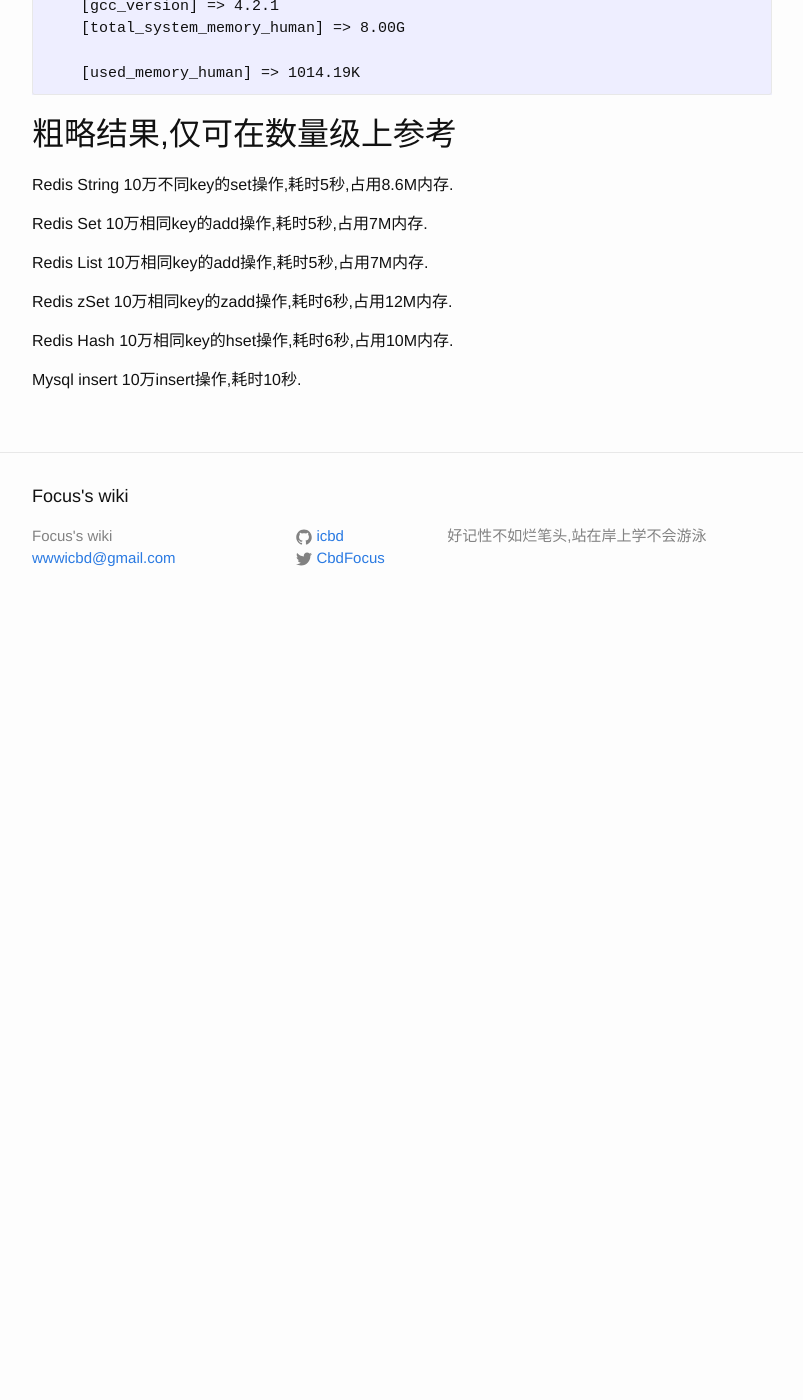
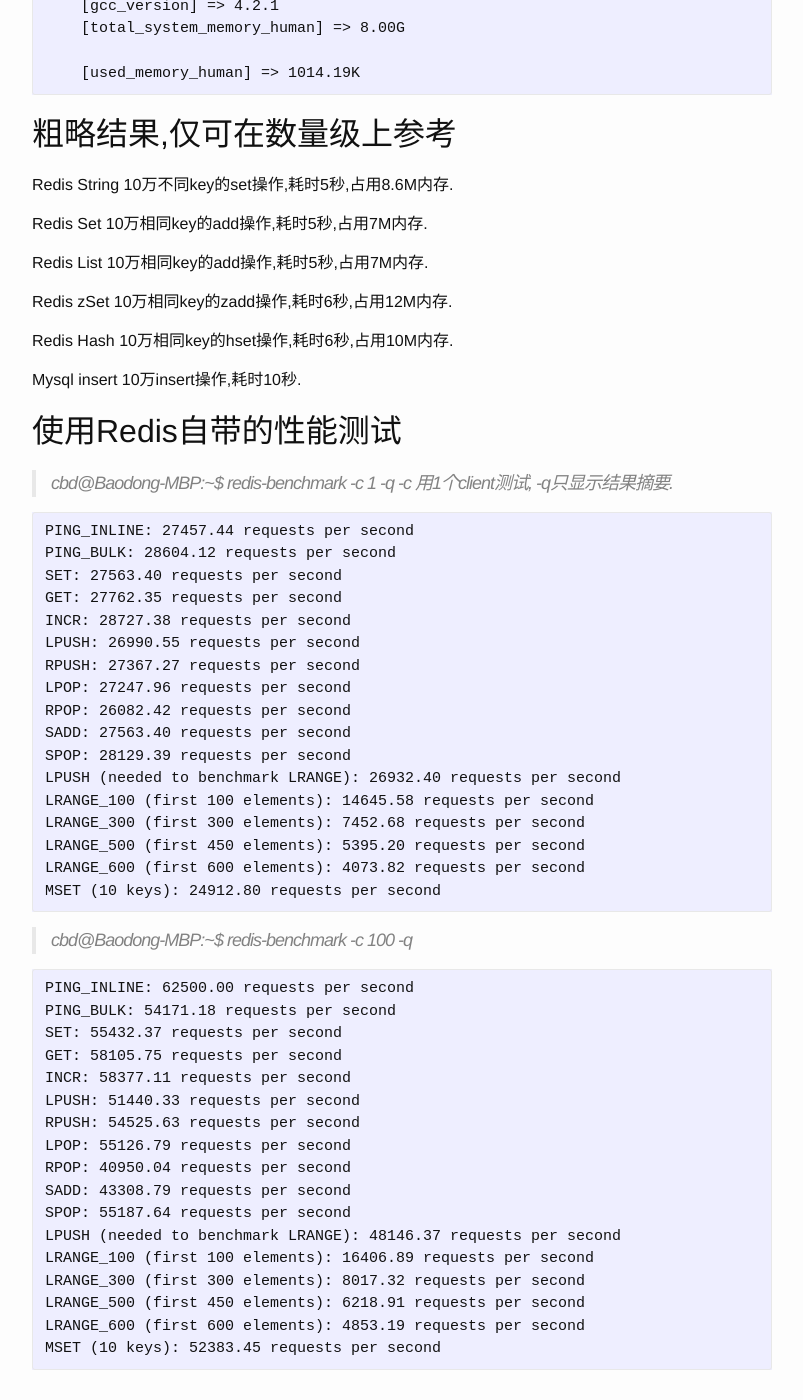
Before and after one commit to icbd/wiki, a Jekyll site: the page built from _posts/2016-12-11-redis-consume.md, in a window 1280 px wide and 1400 px high, scrolled down 371 px. Shown: the whole window, without its empty margins (238-1041 px from the left). Built offline with Jekyll 4.4.1, drawn with Linux system fonts in a browser that asks for light colours; comment, search, counter and statistics services are not loaded; before the commit the page ends 1001 px from its top, so only the background shows below that.

Commit message:
redis-benchmark

````diff
--- a/_posts/2016-12-11-redis-consume.md
+++ b/_posts/2016-12-11-redis-consume.md
@@ -32,3 +32,50 @@
 Redis Hash      10万相同key的hset操作,耗时6秒,占用10M内存.
 
 Mysql insert    10万insert操作,耗时10秒.
+
+
+## 使用Redis自带的性能测试
+> cbd@Baodong-MBP:~$ redis-benchmark -c 1 -q
+> -c 用1个client测试, -q只显示结果摘要.
+
+```
+PING_INLINE: 27457.44 requests per second
+PING_BULK: 28604.12 requests per second
+SET: 27563.40 requests per second
+GET: 27762.35 requests per second
+INCR: 28727.38 requests per second
+LPUSH: 26990.55 requests per second
+RPUSH: 27367.27 requests per second
+LPOP: 27247.96 requests per second
+RPOP: 26082.42 requests per second
+SADD: 27563.40 requests per second
+SPOP: 28129.39 requests per second
+LPUSH (needed to benchmark LRANGE): 26932.40 requests per second
+LRANGE_100 (first 100 elements): 14645.58 requests per second
+LRANGE_300 (first 300 elements): 7452.68 requests per second
+LRANGE_500 (first 450 elements): 5395.20 requests per second
+LRANGE_600 (first 600 elements): 4073.82 requests per second
+MSET (10 keys): 24912.80 requests per second
+```
+
+> cbd@Baodong-MBP:~$ redis-benchmark -c 100 -q
+
+```
+PING_INLINE: 62500.00 requests per second
+PING_BULK: 54171.18 requests per second
+SET: 55432.37 requests per second
+GET: 58105.75 requests per second
+INCR: 58377.11 requests per second
+LPUSH: 51440.33 requests per second
+RPUSH: 54525.63 requests per second
+LPOP: 55126.79 requests per second
+RPOP: 40950.04 requests per second
+SADD: 43308.79 requests per second
+SPOP: 55187.64 requests per second
+LPUSH (needed to benchmark LRANGE): 48146.37 requests per second
+LRANGE_100 (first 100 elements): 16406.89 requests per second
+LRANGE_300 (first 300 elements): 8017.32 requests per second
+LRANGE_500 (first 450 elements): 6218.91 requests per second
+LRANGE_600 (first 600 elements): 4853.19 requests per second
+MSET (10 keys): 52383.45 requests per second
+```
````
